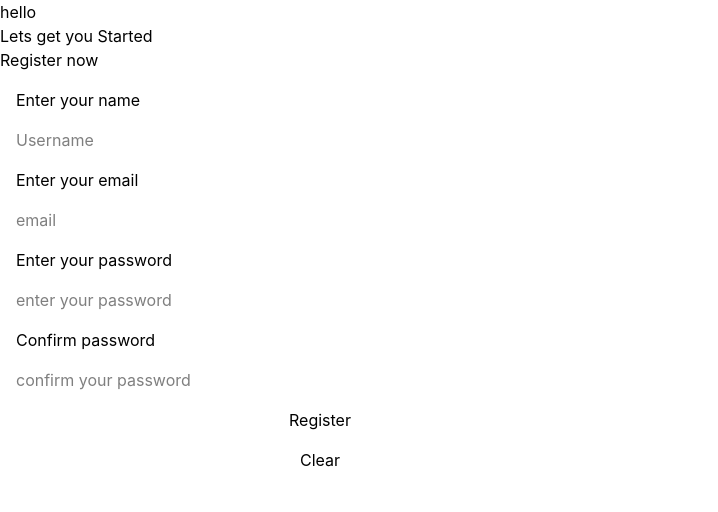
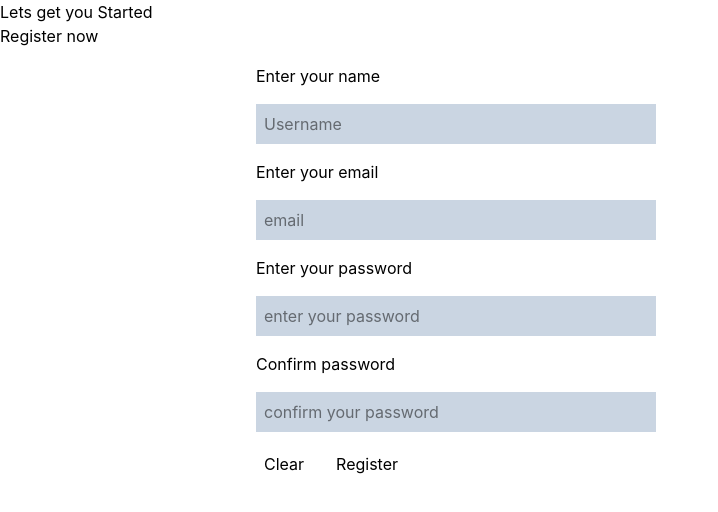
Before and after one commit to Bijay-Codes/Everpet, a React (Vite) app: page /register in a window 1280 px wide. Shown: the top 512 px of the page, without its empty margins (0-718 px from the left). Built offline with nearby package versions, Linux system fonts and the light colour scheme.

Commit message:
connected register to everpet backend and tested register user with dummy data

```diff
--- a/src/App.tsx
+++ b/src/App.tsx
@@ -2,7 +2,6 @@ import Register from "./pages/register"
 function App() {
   return (
     <>
-      <div>hello</div>
       <Register />
     </>
   )
--- a/src/pages/register.tsx
+++ b/src/pages/register.tsx
@@ -1,5 +1,5 @@
-import { useReducer } from "react";
-
+import { useReducer, useState } from "react";
+import { END_POINTS } from "../paths/api-endpoints";
 
 const initialState: InitialState = {
     form: { username: '', email: '', password: '', reEnterPassword: '' },
@@ -74,14 +74,22 @@ function validateUsername(info: InitialState) {
 }
 
 function validateEmail(info: InitialState) {
+    const regexEmail = /^[^\s@]+@[^\s@]+\.[^\s@]+$/;
     if (info.form.email.length > 255) {
         return {
             ...info,
             error: { ...info.error, email: 'The email must be within 255 characters' }
         };
-    } else {
+    }
+    else if ((!regexEmail.test(info.form.email)) || info.form.email.length < 5) {
+        return {
+            ...info,
+            error: { ...info.error, email: 'Please enter a valid Email' }
+        };
+    }
+    else {
         return { ...info, error: { ...info.error, email: undefined } };
-    }
+    };
 }
 
 function validatePassword(info: InitialState) {
@@ -89,12 +97,12 @@ function validatePassword(info: InitialState) {
     if (info.form.password.length < 3) {
         return {
             ...info,
-            error: { ...info.error, password: 'The password must be atleast 4 letters' }
+            error: { ...info.error, password: 'The password must have atleast 4 characters' }
         };
-    } else if (info.form.password.length > 10) {
+    } else if (info.form.password.length > 20) {
         return {
             ...info,
-            error: { ...info.error, password: 'The password must be atleast 4 letters' }
+            error: { ...info.error, password: 'The password must less than 20 characters' }
         };
     } else if (!regex.test(info.form.password)) {
         return {
@@ -118,10 +126,45 @@ function validateReEnterPassword(info: InitialState) {
 }
 export default function Register() {
     const [info, reduce] = useReducer(reducer, initialState);
+    const [userInfo, setUserInfo] = useState(null);
+    const [error, setError] = useState(Boolean);
+    // ss = Shared styles- im too lazy to write same classes for things
+    const ssInputs = 'p-2 focus:outline-none bg-slate-300 max-w-100';
+    const ssButtons = 'w-fit px-2 py-1'
     const errMsgStyles = 'text-xs text-rose-400';
-    const post = () => {
-        console.log(info)
-        alert('We got your request, sit back and wait')
+    const post = async () => {
+        const hasError = Object.values(info.error).some(data => data !== undefined);
+        console.log(hasError);
+        if (hasError) {
+            setError(true);
+            return null;
+        }
+        try {
+            const data = await fetch(END_POINTS.register, {
+                method: 'POST',
+                headers: {
+                    'Content-Type': 'application/json'
+                },
+                body: JSON.stringify({
+                    username: info.form.username,
+                    email: info.form.email,
+                    password: info.form.password
+                })
+            })
+            if (data.ok) {
+                const parsed = await data.json();
+                setUserInfo(parsed);
+                setError(false);
+                console.log(parsed);
+                localStorage.setItem('userinfo', JSON.stringify(parsed));
+                alert('Done');
+            }
+        } catch (err) {
+            alert('Failed noob')
+            console.log(err)
+            setError(true);
+            return err;
+        }
     }
 
     const handleReset = () => {
@@ -132,9 +175,13 @@ export default function Register() {
         <section>
             <h1>Lets get you Started</h1>
             <h2>Register now</h2>
-
             <main>
-                <form action={post} className="flex flex-col gap-4 p-4 max-w-1/2">
+                <form className="flex flex-col gap-4 p-4 max-w-200 m-auto" onSubmit={(e) => {
+                    e.preventDefault()
+                    post();
+                }}>
+                    {userInfo && <span>Welcome abroad new account created</span>}
+                    {error && <span>Invalid data</span>}
                     <label htmlFor="usr-name-input">Enter your name</label>
                     <input type="text" name="usr-name-input" id="usr-name-input"
                         placeholder="Username" value={info.form.username}
@@ -144,6 +191,7 @@ export default function Register() {
                             value: e.target.value.trim()
                         })}
                         onBlur={() => reduce({ type: 'VALIDATE', key: 'username' })}
+                        className={ssInputs}
                         required />
                     {info.error.username && <span className={errMsgStyles}>{info.error.username}</span>}
                     <label htmlFor="email-input">Enter your email</label>
@@ -155,6 +203,7 @@ export default function Register() {
                         })}
                         placeholder="email" value={info.form.email}
                         onBlur={() => reduce({ type: 'VALIDATE', key: 'email' })}
+                        className={ssInputs}
                         required />
                     {info.error.email && <span className={errMsgStyles}>{info.error.email}</span>}
                     <label htmlFor="password-input">Enter your password</label>
@@ -166,6 +215,7 @@ export default function Register() {
                         })}
                         placeholder="enter your password" value={info.form.password}
                         onBlur={() => reduce({ type: 'VALIDATE', key: 'password' })}
+                        className={ssInputs}
                         required />
                     {info.error.password && <span className={errMsgStyles}>{info.error.password}</span>}
                     <label htmlFor="re-enter-password">Confirm password</label>
@@ -177,10 +227,13 @@ export default function Register() {
                         })}
                         placeholder="confirm your password" value={info.form.reEnterPassword}
                         onBlur={() => reduce({ type: 'VALIDATE', key: 'reEnterPassword' })}
+                        className={ssInputs}
                         required />
                     {info.error.reEnterPassword && <span className={errMsgStyles}>{info.error.reEnterPassword}</span>}
-                    <button type="submit">Register</button>
-                    <button type="button" onClick={handleReset}>Clear</button>
+                    <div className="flex gap-4">
+                        <button type="button" onClick={handleReset} className={ssButtons}>Clear</button>
+                        <button type="submit" className={ssButtons}>Register</button>
+                    </div>
                 </form>
             </main>
         </section >
```
